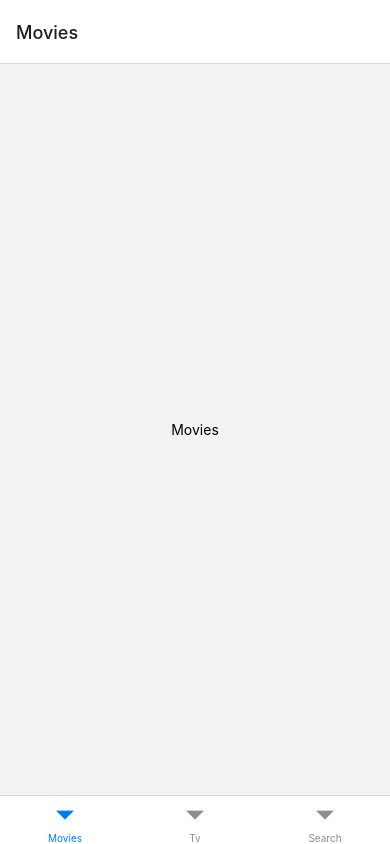
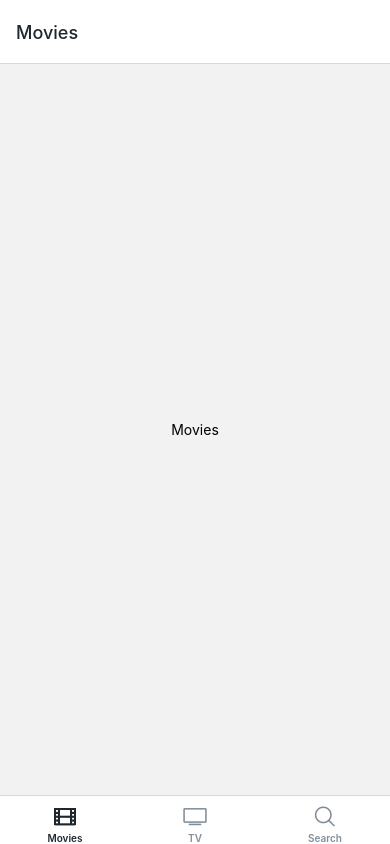
Before and after one commit to dudqls28/Movie_app_2022, a React Native app: screen / in a window 390 px wide. Built offline with nearby package versions, Linux system fonts and the light colour scheme.

Commit message:
navi commit

```diff
--- /dev/null
+++ b/colors.js
@@ -0,0 +1,4 @@
+export const YELLOW_COLOR = "#ffa801";
+export const BLACK_COLOR = "#1e272e";
+export const DARK_COLOR = "#d2dae2";
+export const LIGHT_COLOR = "#808e9b";
--- /dev/null
+++ b/navigation/Stacks.js
@@ -0,0 +1 @@
+import React from "react";
--- a/navigation/Tabs.js
+++ b/navigation/Tabs.js
@@ -3,13 +3,53 @@ import { createBottomTabNavigator } from "@react-navigation/bottom-tabs";
 import Movies from "../screens/Movies";
 import Tv from "../screens/Tv";
 import Search from "../screens/Search";
+import { useColorScheme } from "react-native";
+import { BLACK_COLOR,DARK_COLOR,LIGHT_COLOR,YELLOW_COLOR } from "../colors";
+import { Ionicons } from "@expo/vector-icons";
 const Tab = createBottomTabNavigator();
 
-const Tabs = () => (
-    <Tab.Navigator>
-        <Tab.Screen name = "Movies" component = {Movies} />
-        <Tab.Screen name = "Tv" component = {Tv} />
-        <Tab.Screen name = "Search" component = {Search} />
+const Tabs = () => {
+    const isDark = useColorScheme() === "dark";
+    return (
+    <Tab.Navigator
+        screenOptions = {{
+            tabBarStyle: {
+                backgroundColor : isDark ? BLACK_COLOR : "white",
+            },
+            tabBarActiveTintColor : isDark ? YELLOW_COLOR : BLACK_COLOR,
+            tabBarInactiveTintColor : isDark ? DARK_COLOR : LIGHT_COLOR,
+            headerStyle : {
+                backgroundColor : isDark ? BLACK_COLOR : "white",
+            },
+            headerTitleStyle : {
+                color: isDark ? "white" : BLACK_COLOR,
+            },
+            tabBarLabelStyle : {
+                marginTop : -5,
+                fontSize : 10,
+                fontWeight : "600"
+            }
+        }}
+    >
+        <Tab.Screen name = "Movies" component = {Movies}
+        options ={{
+            tabBarIcon: ({color,size}) => (
+                <Ionicons name={"film-outline"} color={color} size={size} />
+            )
+        }}/>
+        <Tab.Screen name = "TV" component = {Tv}
+        options ={{
+            tabBarIcon: ({color,size}) => (
+                <Ionicons name={"tv-outline"} color={color} size={size} />
+            )
+        }}/>
+        <Tab.Screen name = "Search" component = {Search}
+        options ={{
+            tabBarIcon: ({color,size}) => (
+                <Ionicons name={"search-outline"} color={color} size={size} />
+            )
+        }}/>
     </Tab.Navigator>
 )
+    }
 export default Tabs;
--- a/package.json
+++ b/package.json
@@ -11,6 +11,7 @@
   "dependencies": {
     "@react-navigation/bottom-tabs": "^6.2.0",
     "@react-navigation/native": "^6.0.8",
+    "@react-navigation/native-stack": "^6.5.0",
     "expo": "~44.0.2",
     "expo-app-loading": "~1.3.0",
     "expo-asset": "^8.4.6",
@@ -22,7 +23,8 @@
     "react-native": "0.64.3",
     "react-native-safe-area-context": "3.3.2",
     "react-native-screens": "~3.10.1",
-    "react-native-web": "0.17.1"
+    "react-native-web": "0.17.1",
+    "styled-components": "^5.3.3"
   },
   "devDependencies": {
     "@babel/core": "^7.12.9"
--- a/screens/Movies.js
+++ b/screens/Movies.js
@@ -1,5 +1,6 @@
 import React from "react";
 import { View, Text } from "react-native";
+import styled from "styled-components/native";
 
 const Movies = () => (
     <View style={{flex:1 , justifyContent : "center",alignItems : "center"}}>
```
Also changed, not shown: navigation/Root.js (added), 1 other file (tests, documents, lock files or other folders).
